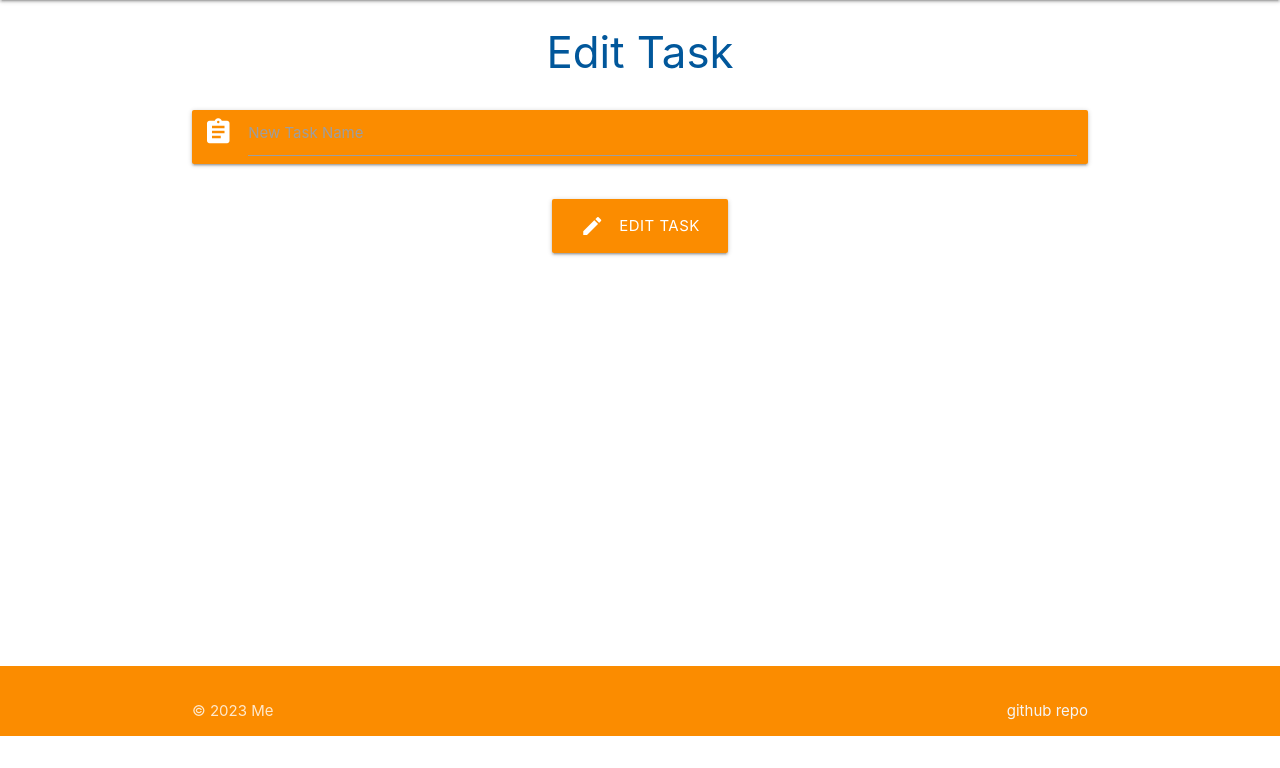
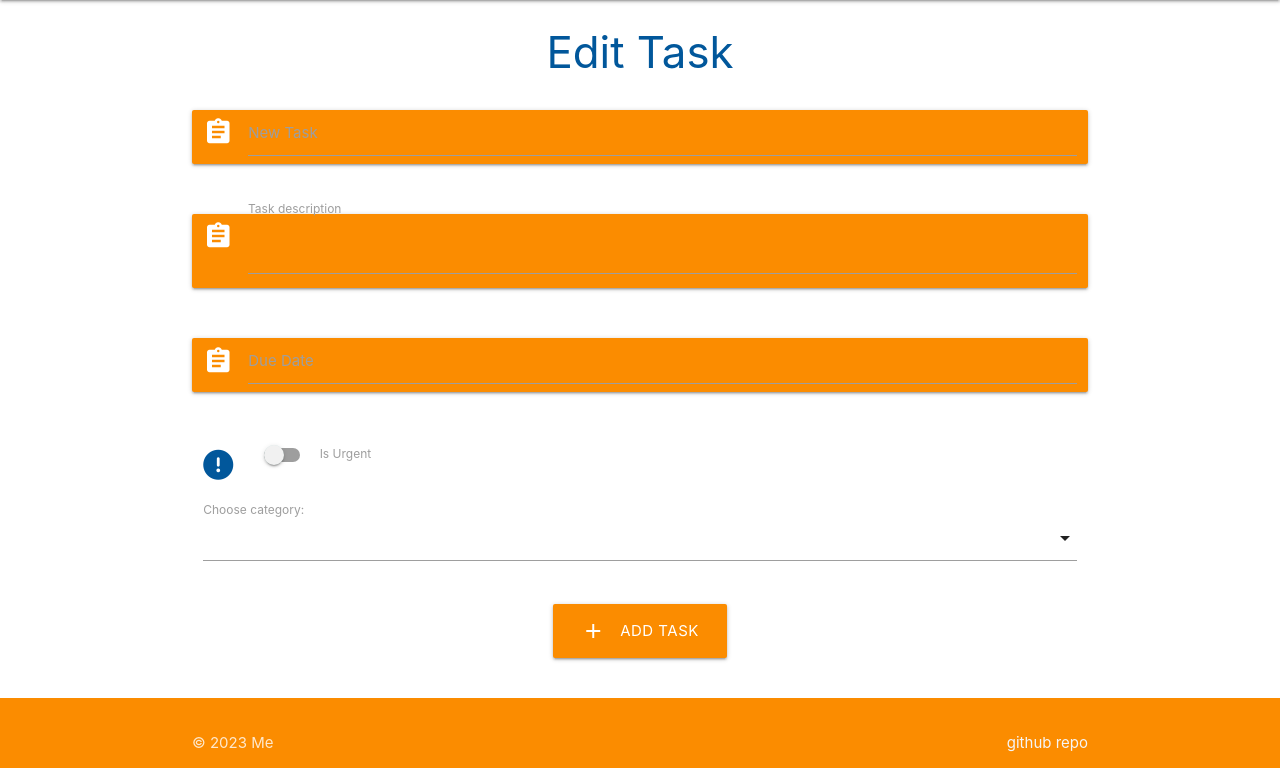
Before and after one commit to doctorandrewbrown/psql-walkthrough, a Flask app: template taskmanager/templates/edit_task.html in a window 1280 px wide. Shown: the part 64-832 px from the top of the page. Before the commit the page ends 800 px from the top, so only its background shows below. Run offline with Flask 3, Linux system fonts and the light colour scheme; the template is opened without the code that fills it, so the values that code supplies are empty.

Commit message:
implement edit task route and template

```diff
--- a/taskmanager/templates/edit_task.html
+++ b/taskmanager/templates/edit_task.html
@@ -4,21 +4,75 @@
 <h3 class="light-blue-text text-darken-4 center-align">Edit Task</h3>
 
 <div class="row">
-  <!--NB when any function like url_for calls the edit_category route the parameters must match
-  the form of the route as defined in routes.py, including any expected data passed in or buildError-->
+    <!--input form-->
     <form class="col s12" action="{{ url_for('edit_task', task_id=task.id) }}" method="POST">
+        <!--form input for task name-->
         <div class="row">
             <div class="input-field col s12 card light-blue-text text-darken-4 orange darken-1">
                 <i class="material-icons prefix white-text">assignment</i>
                 <input id="task_name" name="task_name" type="text" class="validate white-text" style="font-size: 2rem">
-          <label for="task_name">New Task Name</label>
+                <label for="task_name">New Task</label>
+            </div>
+        </div>
+
+        <div class="row">
+            <!--form input for task description-->
+            <div class="input-field col s12 card light-blue-text text-darken-4 orange darken-1">
+                <i class="material-icons prefix white-text">assignment</i>
+                <!--NB rows and columns specified to stop overflow-->
+                <textarea rows="3" cols="2" class="materialize-textarea validate white-text" id="task_description"
+                    name="task_description" type="text"
+                    maxlength="200" minlength="5" class="" style="font-size: 2rem" required>
+                </textarea>
+                <label for="task_description">Task description</label>
+            </div>
+        </div>
+
+        <!--form input for due date-->
+        <div class="row">
+            <div class="input-field col s12 card light-blue-text text-darken-4 orange darken-1">
+                <i class="material-icons prefix white-text">assignment</i>
+                <input id="due_date" name="due_date" type="text" class="datepicker validate white-text" required>
+                <label for="due_date">Due Date</label>
+            </div>
+        </div>
+
+        <!-- form input for is urgent -->
+        <div class="row">
+            <div class="input-field col s12">
+                <div class="switch">
+                    <i class="fas fa-exclamation-circle prefix light-blue-text text-darken-4"></i>
+                    <!--note materialize code for switch is in label element-->
+                    <label for="is_urgent">
+                        <!--materialize switch with lever class-->
+                        <input id="is_urgent" name="is_urgent" type="checkbox" class="validate white-text">
+                        <span class="lever"></span>
+                        Is Urgent
+                    </label>
+                </div>
+            </div>
+        </div>
+
+        <!--dropdown to select category, categories are passed into template from route-->
+        <div class="row">
+            <div class="input-field col s12">
+
+                <select id="category_id" name="category_id" class="validate white-text">
+
+                    <option disabled required></option>
+                    {% for category in categories %}
+                    <!--note in dropdowns value is used instead of name to grab input data-->
+                    <option value="{{category.id}}" class="white-text">{{category.category_name}}</option>
+                    {% endfor %}
+                </select>
+                <label for="category_id">Choose category:</label>
             </div>
         </div>
         <!-- submit button -->
         <div class="row">
             <div class="col s12 center-align">
                 <button type="submit" class="btn-large orange darken-1">
-                <i class="material-icons left">edit</i>Edit Task
+                    <i class="material-icons left">add</i>Add Task
                 </button>
             </div>
         </div>
```
Also changed, not shown: taskmanager/routes.py (+8 -2 lines). Lines whose indentation alone changed are shown as unchanged.
